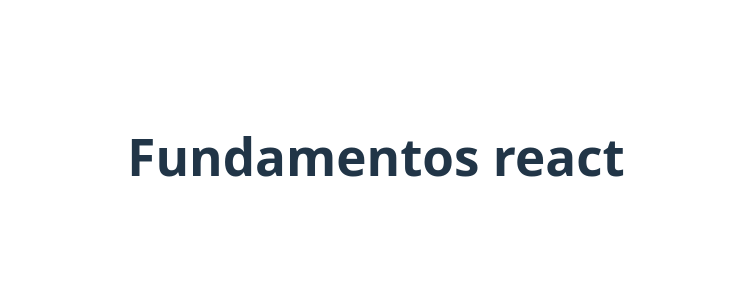
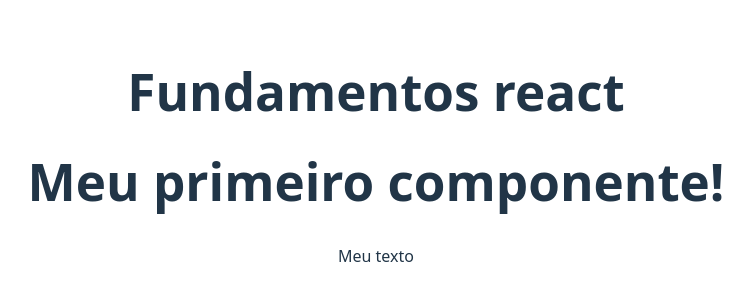
Before and after one commit to SilvaRDev/curso-react, a React (Vite) app in the folder 2-FUNDAMENTOS/1-fundamentos/: page / in a window 1280 px wide. Shown: the part 244-544 px from the top of the page, without its empty margins (264-1017 px from the left). Built offline with nearby package versions, Linux system fonts and the light colour scheme.

Commit message:
Aula de componentes finalizada

```diff
--- a/2-FUNDAMENTOS/1-fundamentos/src/App.jsx
+++ b/2-FUNDAMENTOS/1-fundamentos/src/App.jsx
@@ -1,9 +1,14 @@
+/* CSS */
 import './App.css'
+
+/* COMPONENTS */
+import FirstComponent from './components/FirstComponent'
 
 function App() {
   return (
     <>
       <h1>Fundamentos react</h1>
+      <FirstComponent></FirstComponent>
     </>
   )
 }
--- /dev/null
+++ b/2-FUNDAMENTOS/1-fundamentos/src/components/FirstComponent.jsx
@@ -0,0 +1,10 @@
+const FirstComponent = () => {
+  return (
+    <div>
+      <h1>Meu primeiro componente!</h1>
+      <p className="teste">Meu texto</p>
+    </div>
+  )
+}
+
+export default FirstComponent
```
Also changed, not shown: 2-FUNDAMENTOS/1-fundamentos/src/components/FirstComponent.js (deleted, +0 -9 lines).
